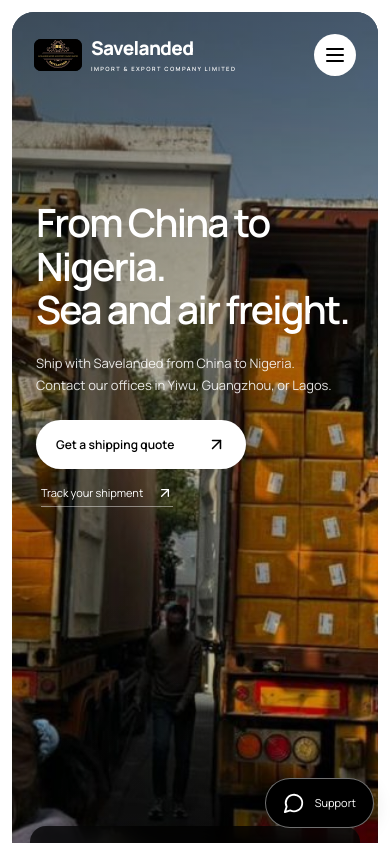
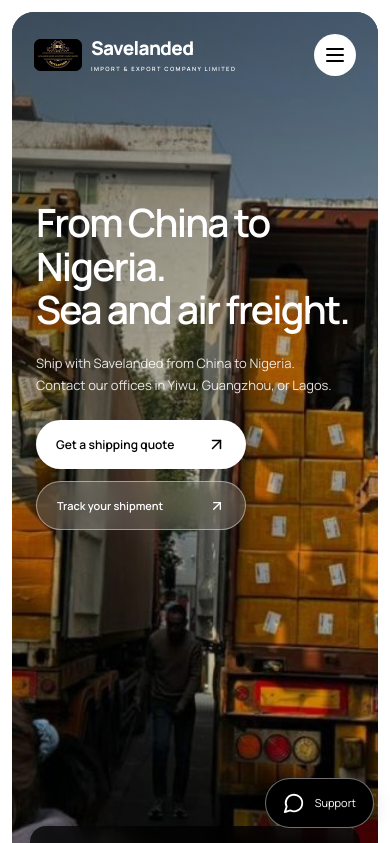
Before and after one commit to Litpathway/Saved, a Next.js app: page / in a window 390 px wide. Shown: the top 843 px of the page. Built offline with nearby package versions, Linux system fonts and the light colour scheme.

Commit message:
Style hero tracking link as glass pill

```diff
--- a/src/app/globals.css
+++ b/src/app/globals.css
@@ -352,12 +352,21 @@ p {
 .hero-track-link {
   display: inline-flex;
   align-items: center;
-  gap: 10px;
-  margin-left: 22px;
-  font-size: 12px;
-  border-bottom: 1px solid #ffffff70;
-  padding-bottom: 4px;
-}
+  justify-content: space-between;
+  gap: 20px;
+  min-height: 54px;
+  margin-left: 12px;
+  padding: 14px 22px;
+  border: 1px solid rgba(255, 255, 255, 0.45);
+  border-radius: 999px;
+  background: rgba(255, 255, 255, 0.16);
+  backdrop-filter: blur(14px);
+  color: #fff;
+  font-size: 12px;
+  font-weight: 600;
+  transition: background 0.2s ease;
+}
+.hero-track-link:hover { background: rgba(255, 255, 255, 0.28); }
 .hero-metrics {
   position: absolute;
   z-index: 2;
@@ -1956,9 +1965,11 @@ textarea::placeholder {
   .hero-track-link {
     display: flex;
     width: max-content;
-    margin: 15px 0 0 5px;
+    min-width: 210px;
+    min-height: 49px;
+    margin: 12px 0 0;
+    padding: 12px 20px;
     font-size: 11px;
-    gap: 14px;
   }
   .route-area {
     left: 24px;
```
